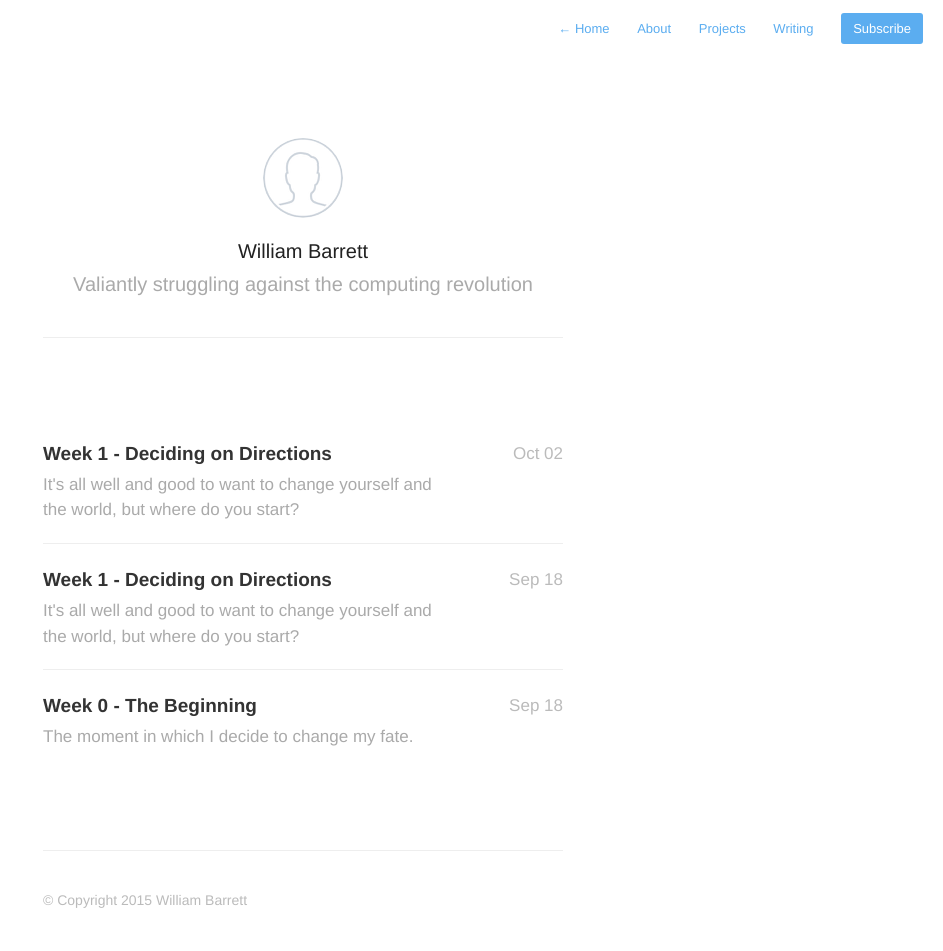
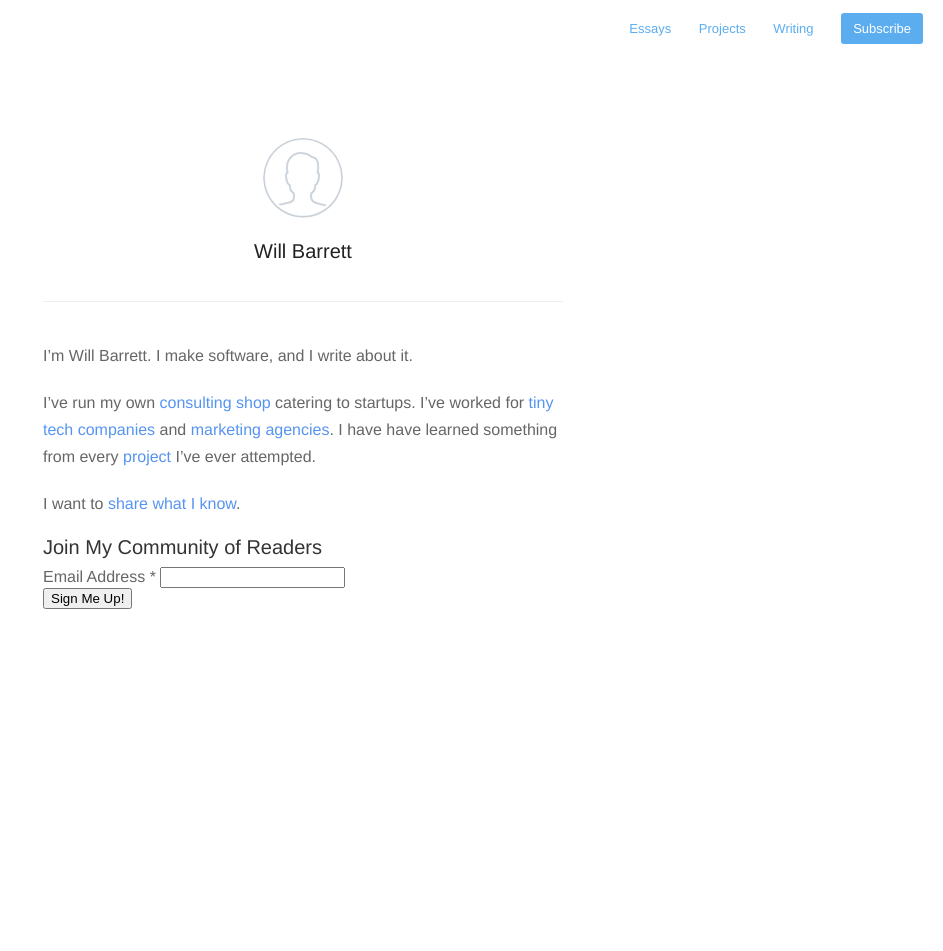
Before and after one commit to willbarrett/willbarrett.github.io, a Jekyll site: the page built from index.md, in a window 1280 px wide. Shown: the whole page, without its empty margins (337-1280 px from the left). Built offline with Jekyll 4.4.1, drawn with Linux system fonts in a browser that asks for light colours; nearby versions of some CDN libraries; Markdown is read by kramdown in place of the engine named in the settings; the list of posts is cut into pages by our own code; comment, search, counter and statistics services are not loaded; after the commit the page ends 900 px from its top, so only the background shows below that.

Commit message:
Significant progress

```diff
--- a/_config.yml
+++ b/_config.yml
@@ -1,5 +1,4 @@
 name: Will Barrett
-description: Valiantly struggling against the computing revolution
 meta_description: "Will Barrett is a software developer."
 
 aboutPage: true
@@ -16,7 +15,7 @@ disqus_shortname: 'tallgreentree'
 
 # Details for the RSS feed generator
 url:            'http://willbarrett.github.io'
-author:         'William Barrett'
+author:         'Will Barrett'
 authorTwitter:  'willbarrettdev'
 
 permalink:       /:year/:title/
--- a/_includes/navigation.html
+++ b/_includes/navigation.html
@@ -1,20 +1,13 @@
 <nav class="main-nav">
-    {% if page.url != "/index.html" %}
-        <a href="{{ site.baseurl }}"> <span class="arrow">←</span> Home </a>
+    {% if page.url !="/" %}
+      <a href="{{ site.baseurl }}"> <span class="arrow">←</span> About </a>
     {% endif %}
 
-    {% if page.url != "/about/" %}
-        {% if site.aboutPage %}
-            <a href="{{ site.baseurl }}about">About </a>
-        {% endif %}
-    {% endif %}
+    <a href="{{ site.baseurl }}blog">Essays </a>
 
-    {% if page.url !="/projects/" %}
-      <a href="{{ site.baseurl }}projects">Projects </a>
-    {% endif %}
+    <a href="{{ site.baseurl }}projects">Projects </a>
 
-    {% if page.url !="/writing/" %}
-      <a href="{{ site.baseurl }}writing">Writing </a>
-    {% endif %}
+    <a href="{{ site.baseurl }}writing">Writing </a>
+
     <a class="cta" href="{{ site.baseurl }}feed.xml">Subscribe</a>
 </nav>
--- a/_includes/profile.html
+++ b/_includes/profile.html
@@ -9,7 +9,6 @@
             <img id="avatar" class="2x" src="{{ site.baseurl }}assets/images/avatar.png"/>
         {% endif %}
             <h1>{{ site.author }}</h1>
-            <h2>{{ site.description }}</h2>
         </header>
     </section>
 </div>
--- a/_layouts/post.html
+++ b/_layouts/post.html
@@ -17,7 +17,6 @@ archive: true
         <img class="avatar" src="{{ site.baseurl }}assets/images/avatar.png">
         <div>
             <span class="dark">{{ site.author }}</span>
-            <span>{{ site.description }}</span>
         </div>
     </a>
 
--- a/_posts/2015-09-18-week-0-review.markdown
+++ /dev/null
@@ -1,11 +0,0 @@
----
-title:  "Week 0 - The Beginning"
-date:   2015-09-18 10:18:00
-description: The moment in which I decide to change my fate.
----
-
-On Sunday, September 13th, I was flipping out. I was depressed, anxious, scared, angry, and just kinda fed up with things. I have spent the last year and a half working for a cool startup out of SF called [Sqwiggle](http://www.sqwiggle.com). A few months ago, we pivoted, dismissed more than half the team, and started working on [Speak](https://speak.io/). It's been awesome, but stressful, as all startups are.
-
-What I realized was, I'm pushing hard at Sqwiggle and Speak, but there's something missing. I feel that I've done a decent job becoming a good developer, but there's a side of entrepreneurship I just don't understand from my time in startups and tech consulting. I've decided to spend some time running experiments to discover what markets exist and how to access them. I'm going to be turning the way I've seen startups done in the past on their head, one little bit at a time, and documenting what works and what doesn't here.
-
-Stay tuned.
--- a/_posts/2015-09-25-week-1-review.markdown
+++ /dev/null
@@ -1,18 +0,0 @@
----
-title:  "Week 1 - Deciding on Directions"
-date:   2015-09-18 11:00:00
-description: It's all well and good to want to change yourself and the world, but where do you start?
----
-
-This week was spent doing a lot of thinking and reading about startups in general. Here's what I see a LOT:
-
-1) Build a widget
-2) Iterate on the widget
-3) Attempt to sell the widget
-4) Fail
-5) Pivot
-6) Fail
-
-Repeat until running out of money.
-
-So, that's what my experiments AREN'T going to do. I've decided to figure out the marketing, distribution, and audience before I tackle creating anything that I could sell. What's the next step? Market research. Lots of it. Here in I've discovered problem number one - I'm trained as a developer. I have no idea how to do product research. My job for next week will be to figure that out.
--- a/_posts/2015-10-02-week-2-review.markdown
+++ /dev/null
@@ -1,9 +0,0 @@
----
-title:  "Week 1 - Deciding on Directions"
-date:   2015-10-02 11:00:00
-description: It's all well and good to want to change yourself and the world, but where do you start?
----
-
-This week started where every good thing starts - at the library. Luckily, Baltimore has a kick-ass library. Their website is terrible, but the [Enoch Pratt Library](http://www.prattlibrary.org/) is very well stocked, and totally under-used by any business people I know. I went in on Monday morning and walked out 30 minutes later with 7 books on market research and marketing. This week I've read two. Neither were perfect, but now I've got a good idea of the kinds of questions I need to be asking, and the sorts of resources I should look at in order to figure out the answers.
-
-Part of my free time this week was lost to a family matter, but I've gotten back on the horse near the end of the week, and am plowing on. Early next week will be the beginning of true market research. I'll also continue reading on market and marketing research. I hope to spend a few weeks in research mode, with the goal of deciding on a target market and a problem people are willing to pay to solve.
--- a/index.html
+++ /dev/null
@@ -1,6 +0,0 @@
----
-profile: true
----
-
-{% include post-list.html %}
-{% include footer.html %}
--- /dev/null
+++ b/index.md
@@ -0,0 +1,34 @@
+---
+title: About
+permalink: /
+profile: true
+---
+
+I'm Will Barrett. I make software, and I write about it.
+
+I've run my own [consulting shop](http://tallgreentree.com) catering to startups. I've worked for [tiny](http://www.sqwiggle.com) [tech](http://speak.io) [companies](http://rouxbe.com) and [marketing](http://www.schafercondoncarter.com/) [agencies](http://http://www.webershandwick.com/). I have have learned something from every [project](/projects) I've ever attempted.
+
+I want to [share what I know](/blog).
+
+<link href="//cdn-images.mailchimp.com/embedcode/classic-081711.css" rel="stylesheet" type="text/css">
+<style type="text/css">
+#mc_embed_signup{background:#eee; clear:left; font:14px Helvetica,Arial,sans-serif; }
+</style>
+<div id="mc_embed_signup">
+<form action="//willbarrett.us10.list-manage.com/subscribe/post?u=569a3b66d2809fd1a5a90dbb1&amp;id=c0d65ca547" method="post" id="mc-embedded-subscribe-form" name="mc-embedded-subscribe-form" class="validate" target="_blank" novalidate>
+<div id="mc_embed_signup_scroll">
+<h3 style="margin-bottom: 10px;">Join My Community of Readers</h3>
+<div class="mc-field-group">
+<label for="mce-EMAIL">Email Address  <span class="asterisk">*</span>
+</label>
+<input type="email" value="" name="EMAIL" class="required email" id="mce-EMAIL">
+</div>
+<div id="mce-responses" class="clear">
+<div class="response" id="mce-error-response" style="display:none"></div>
+<div class="response" id="mce-success-response" style="display:none"></div>
+</div><div style="position: absolute; left: -5000px;" aria-hidden="true"><input type="text" name="b_569a3b66d2809fd1a5a90dbb1_c0d65ca547" tabindex="-1" value=""></div>
+<div class="clear"><input type="submit" value="Sign Me Up!" name="subscribe" id="mc-embedded-subscribe" class="button"></div>
+</div>
+</form>
+</div>
+<script type='text/javascript' src='//s3.amazonaws.com/downloads.mailchimp.com/js/mc-validate.js'></script><script type='text/javascript'>(function($) {window.fnames = new Array(); window.ftypes = new Array();fnames[0]='EMAIL';ftypes[0]='email';fnames[1]='FNAME';ftypes[1]='text';fnames[2]='LNAME';ftypes[2]='text';}(jQuery));var $mcj = jQuery.noConflict(true);</script>
```
Also changed, not shown: about.md (deleted, +0 -20 lines), blog.md (added, +7 -0 lines), projects.md (+7 -2 lines), writing.md (+1 -1 lines).
